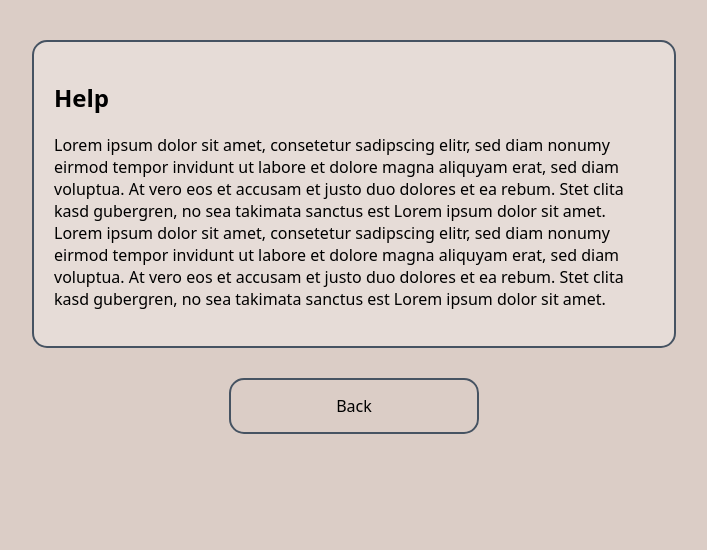
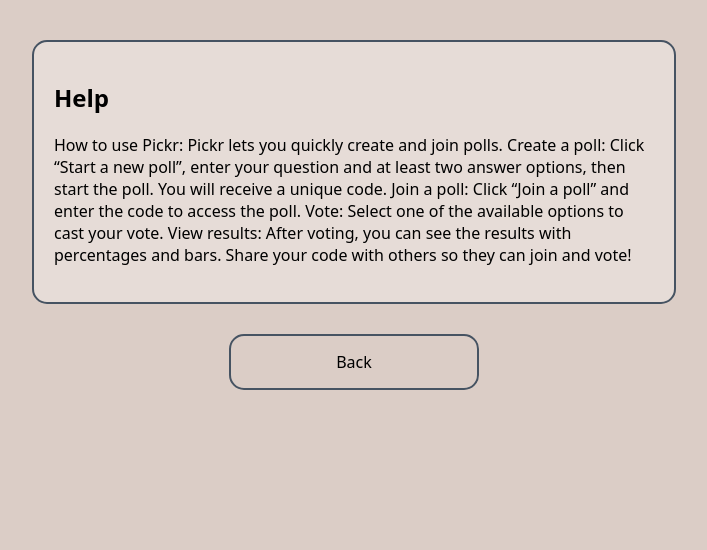
Before and after one commit to winterm99/pick_project, a Flask app: page /help in a window 1280 px wide. Shown: the part 156-706 px from the top of the page, without its empty margins (286-993 px from the left). Run offline with Flask 3, Linux system fonts and the light colour scheme.

Commit message:
help button

```diff
--- a/templates/help.html
+++ b/templates/help.html
@@ -19,13 +19,25 @@
 		<div class="help-box">
 			<h2>Help</h2>
 			<p>
-				Lorem ipsum dolor sit amet, consetetur sadipscing elitr, sed diam nonumy eirmod tempor invidunt ut
-				labore et dolore magna aliquyam erat, sed diam voluptua. At vero eos et accusam et justo duo dolores et
-				ea rebum. Stet clita kasd gubergren, no sea takimata sanctus est Lorem ipsum dolor sit amet. Lorem ipsum
-				dolor sit amet, consetetur sadipscing elitr, sed diam nonumy eirmod tempor invidunt ut labore et dolore
-				magna aliquyam erat, sed diam voluptua. At vero eos et accusam et justo duo dolores et ea rebum. Stet
-				clita kasd gubergren, no sea takimata sanctus est Lorem ipsum dolor sit amet.
+				How to use Pickr:
+
+				Pickr lets you quickly create and join polls.
+
+				Create a poll:
+				Click “Start a new poll”, enter your question and at least two answer options, then start the poll. You will receive a unique code.
+
+				Join a poll:
+				Click “Join a poll” and enter the code to access the poll.
+
+				Vote:
+				Select one of the available options to cast your vote.
+
+				View results:
+				After voting, you can see the results with percentages and bars.
+
+				Share your code with others so they can join and vote!
 			</p>
+
 		</div>
 
 		<div class="buttons">
```
